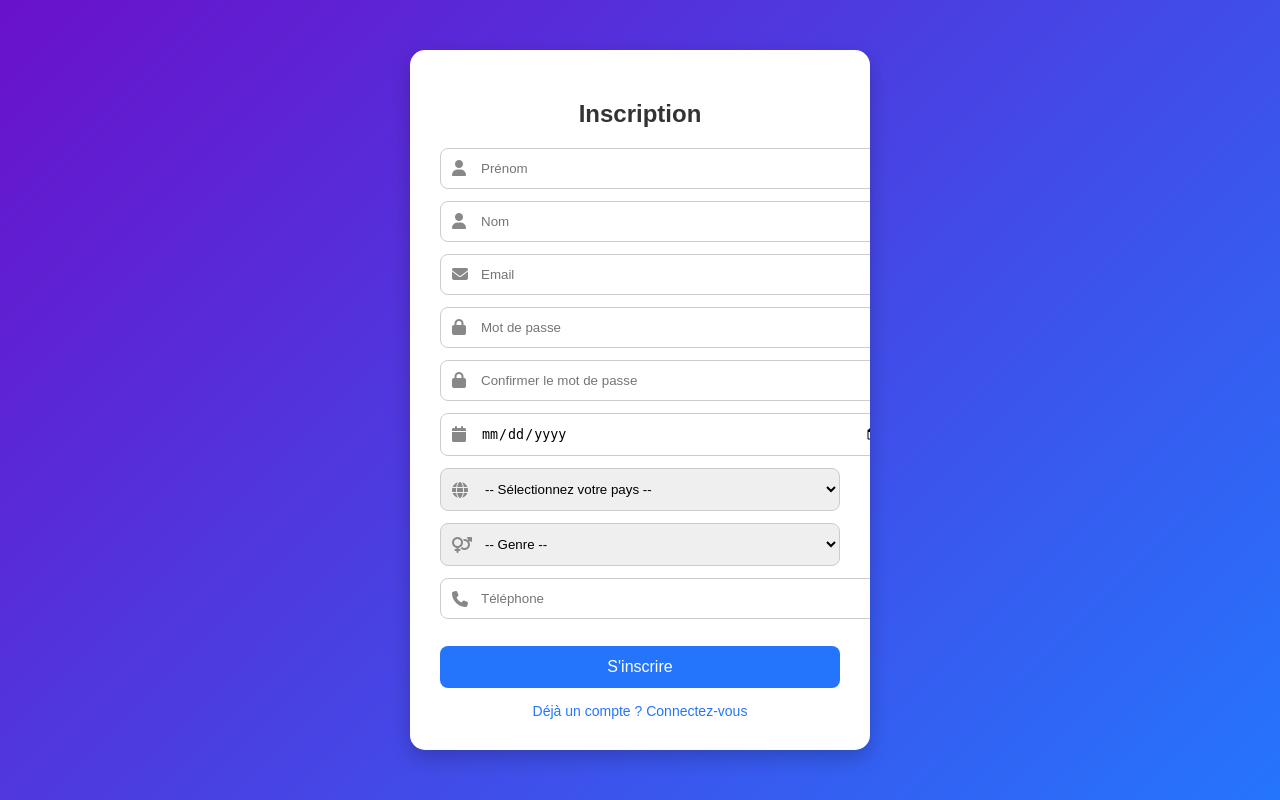
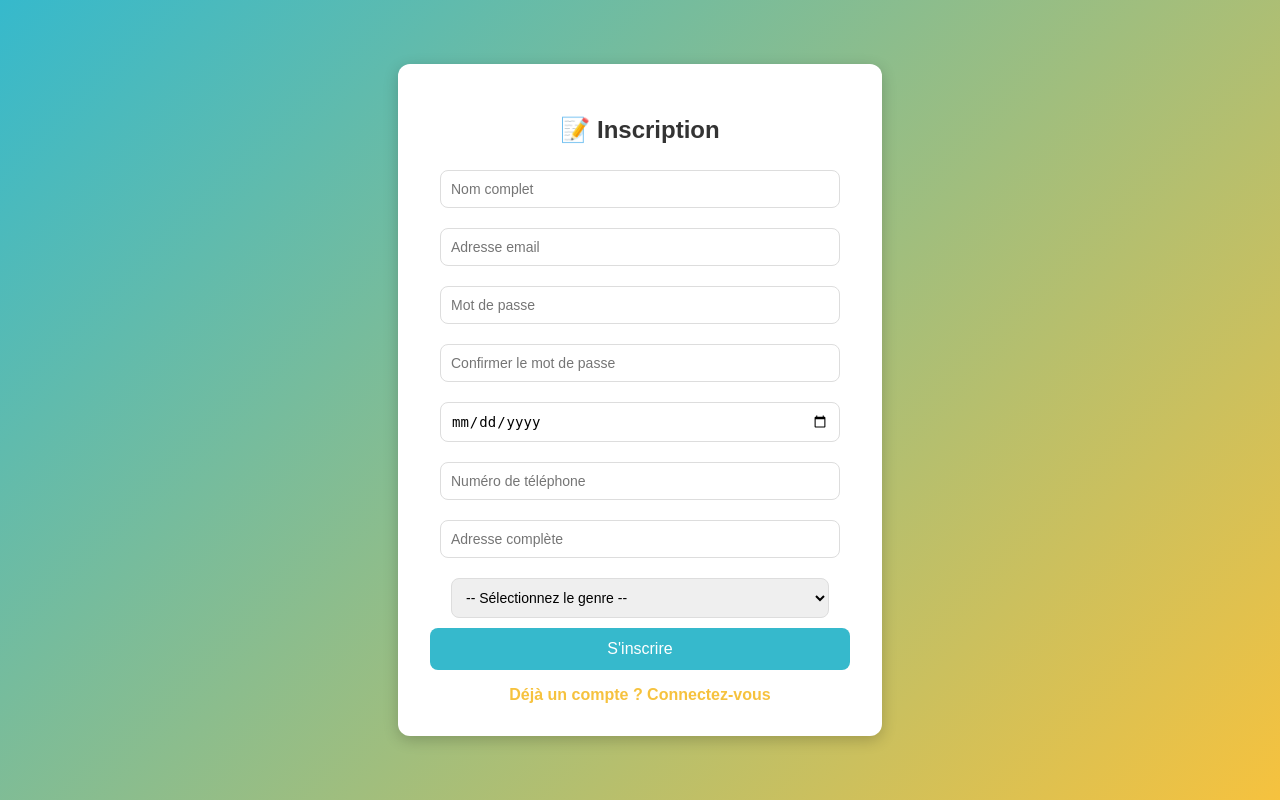
Before and after one commit to Cedrignonsieka/Ida-IES-le-campus, a Flask app: page /register in a window 1280 px wide. Run offline with Flask 3, Linux system fonts and the light colour scheme.

Commit message:
Update register.html

```diff
--- a/templates/register.html
+++ b/templates/register.html
@@ -3,89 +3,62 @@
 <head>
   <meta charset="UTF-8">
   <title>Inscription</title>
-  <link rel="stylesheet" href="https://cdnjs.cloudflare.com/ajax/libs/font-awesome/6.4.0/css/all.min.css">
   <style>
     body {
       font-family: Arial, sans-serif;
-      background: linear-gradient(135deg, #6a11cb, #2575fc);
+      background: linear-gradient(135deg, #36b9cc, #f6c23e);
       display: flex;
       justify-content: center;
       align-items: center;
       height: 100vh;
       margin: 0;
     }
-
     .container {
       background: #fff;
-      padding: 30px;
-      border-radius: 15px;
-      box-shadow: 0 8px 20px rgba(0, 0, 0, 0.2);
-      width: 400px;
+      padding: 2rem;
+      border-radius: 12px;
+      box-shadow: 0px 4px 15px rgba(0,0,0,0.2);
+      width: 420px;
       text-align: center;
-      max-height: 90vh;
-      overflow-y: auto;
     }
-
     h2 {
-      margin-bottom: 20px;
+      margin-bottom: 1rem;
       color: #333;
     }
-
-    .input-group {
-      position: relative;
-      margin: 12px 0;
-      text-align: left;
-    }
-
-    .input-group i {
-      position: absolute;
-      left: 12px;
-      top: 50%;
-      transform: translateY(-50%);
-      color: #888;
-    }
-
-    .input-group input,
-    .input-group select {
-      width: 100%;
-      padding: 12px 12px 12px 40px;
-      border: 1px solid #ccc;
+    input, select {
+      width: 90%;
+      padding: 10px;
+      margin: 10px 0;
+      border: 1px solid #ddd;
       border-radius: 8px;
       outline: none;
+      font-size: 14px;
+    }
+    input:focus, select:focus {
+      border-color: #36b9cc;
+      box-shadow: 0 0 5px rgba(54,185,204,0.5);
+    }
+    button {
+      width: 100%;
+      padding: 12px;
+      background: #36b9cc;
+      border: none;
+      border-radius: 8px;
+      color: white;
+      font-size: 16px;
+      cursor: pointer;
       transition: 0.3s;
     }
-
-    .input-group input:focus,
-    .input-group select:focus {
-      border-color: #2575fc;
-      box-shadow: 0 0 5px rgba(37, 117, 252, 0.5);
+    button:hover {
+      background: #2c9faf;
     }
-
-    button {
-      background: #2575fc;
-      color: white;
-      padding: 12px;
-      width: 100%;
-      border: none;
-      border-radius: 8px;
-      cursor: pointer;
-      font-size: 16px;
-      transition: 0.3s;
-      margin-top: 15px;
+    a {
+      display: block;
+      margin-top: 1rem;
+      text-decoration: none;
+      color: #f6c23e;
+      font-weight: bold;
     }
-
-    button:hover {
-      background: #1b5fd8;
-    }
-
-    a {
-      display: inline-block;
-      margin-top: 15px;
-      color: #2575fc;
-      text-decoration: none;
-      font-size: 14px;
-    }
-
     a:hover {
       text-decoration: underline;
     }
@@ -93,68 +66,21 @@
 </head>
 <body>
   <div class="container">
-    <h2>Inscription</h2>
+    <h2>📝 Inscription</h2>
     <form method="POST">
-      <div class="input-group">
-        <i class="fa-solid fa-user"></i>
-        <input type="text" name="prenom" placeholder="Prénom" required>
-      </div>
-
-      <div class="input-group">
-        <i class="fa-solid fa-user"></i>
-        <input type="text" name="nom" placeholder="Nom" required>
-      </div>
-
-      <div class="input-group">
-        <i class="fa-solid fa-envelope"></i>
-        <input type="email" name="email" placeholder="Email" required>
-      </div>
-
-      <div class="input-group">
-        <i class="fa-solid fa-lock"></i>
+      <input type="text" name="fullname" placeholder="Nom complet" required>
+      <input type="email" name="email" placeholder="Adresse email" required>
       <input type="password" name="password" placeholder="Mot de passe" required>
-      </div>
-
-      <div class="input-group">
-        <i class="fa-solid fa-lock"></i>
       <input type="password" name="confirm_password" placeholder="Confirmer le mot de passe" required>
-      </div>
-
-      <div class="input-group">
-        <i class="fa-solid fa-calendar"></i>
-        <input type="date" name="date_naissance" required>
-      </div>
-
-      <div class="input-group">
-        <i class="fa-solid fa-globe"></i>
-        <select name="pays" required>
-          <option value="">-- Sélectionnez votre pays --</option>
-          <option value="CI">Côte d’Ivoire</option>
-          <option value="FR">France</option>
-          <option value="SN">Sénégal</option>
-          <option value="ML">Mali</option>
-          <option value="CM">Cameroun</option>
-          <option value="MA">Maroc</option>
-          <option value="US">États-Unis</option>
-          <option value="CA">Canada</option>
-        </select>
-      </div>
-
-      <div class="input-group">
-        <i class="fa-solid fa-venus-mars"></i>
-        <select name="genre" required>
-          <option value="">-- Genre --</option>
+      <input type="date" name="dob" required>
+      <input type="tel" name="phone" placeholder="Numéro de téléphone" required>
+      <input type="text" name="address" placeholder="Adresse complète" required>
+      <select name="gender" required>
+        <option value="">-- Sélectionnez le genre --</option>
         <option value="Homme">Homme</option>
         <option value="Femme">Femme</option>
         <option value="Autre">Autre</option>
       </select>
-      </div>
-
-      <div class="input-group">
-        <i class="fa-solid fa-phone"></i>
-        <input type="tel" name="telephone" placeholder="Téléphone">
-      </div>
-
       <button type="submit">S'inscrire</button>
     </form>
     <a href="/login">Déjà un compte ? Connectez-vous</a>
```
Lines whose indentation alone changed are shown as unchanged.
